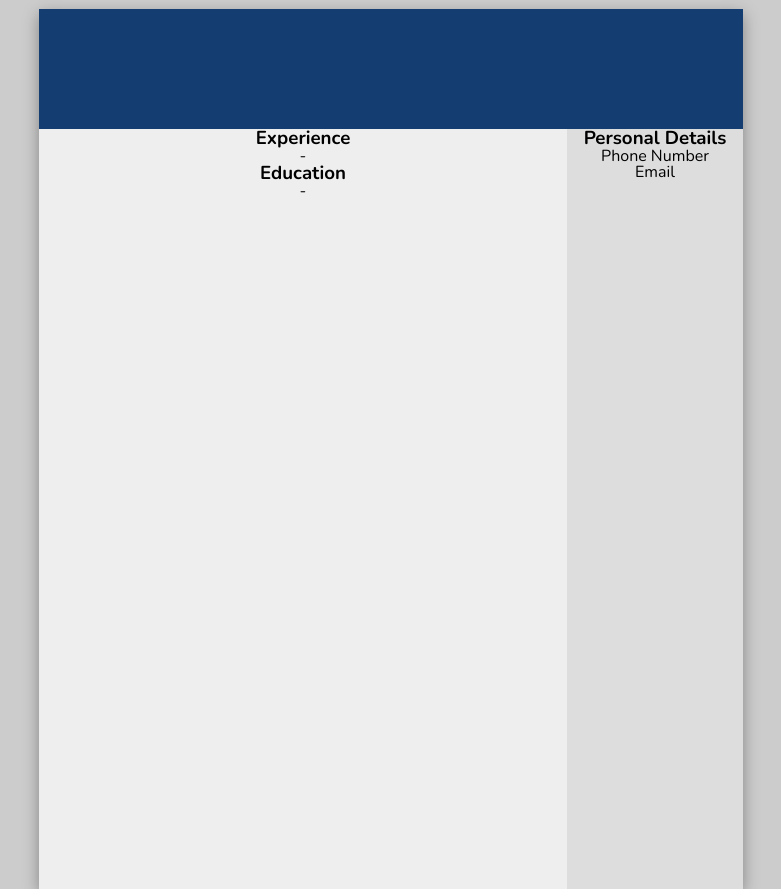
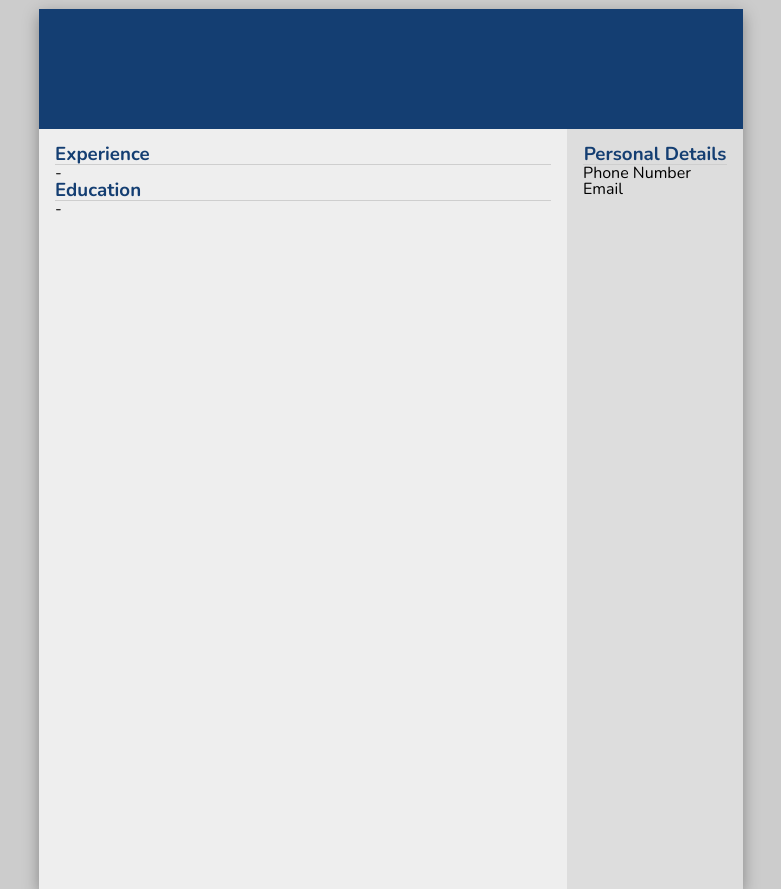
Before and after one commit to RealByter/cv-project, a React (Create React App) app: page / in a window 1280 px wide. Shown: the part 1060-1949 px from the top of the page, without its empty margins (249-1030 px from the left). Built offline with nearby package versions, Linux system fonts and the light colour scheme.

Commit message:
feat: style the preview section title and line break

```diff
--- a/src/App.css
+++ b/src/App.css
@@ -109,6 +109,16 @@ form {
   }
 }
 
+.preview > div {
+  padding: 1rem;
+}
+
+.preview > div > div {
+  display: flex;
+  flex-direction: column;
+  align-items: flex-start;
+}
+
 .header {
   grid-area: header;
   background-color: #143e72;
@@ -129,5 +139,23 @@ form {
 .name {
   color: white;
   font-size: 3rem;
-  margin-left: 1rem;
 }
+
+.preview h3 {
+  color: #143e72;
+}
+
+.linebreak {
+  background-color: #cecece;
+  height: 1px;
+  align-self: stretch;
+}
+
+.time-period {
+  display: flex;
+}
+
+.main-sub-text {
+  display: flex;
+  flex-direction: column;
+}
```
